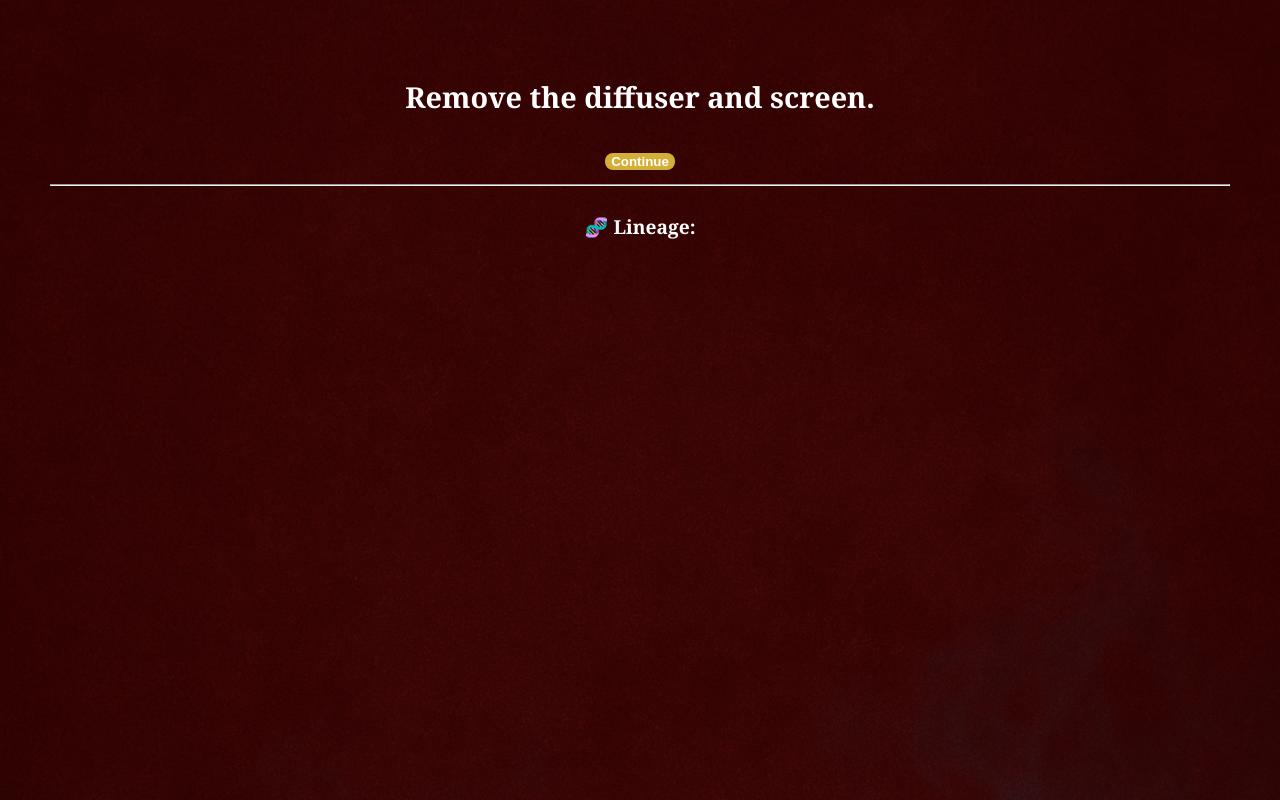
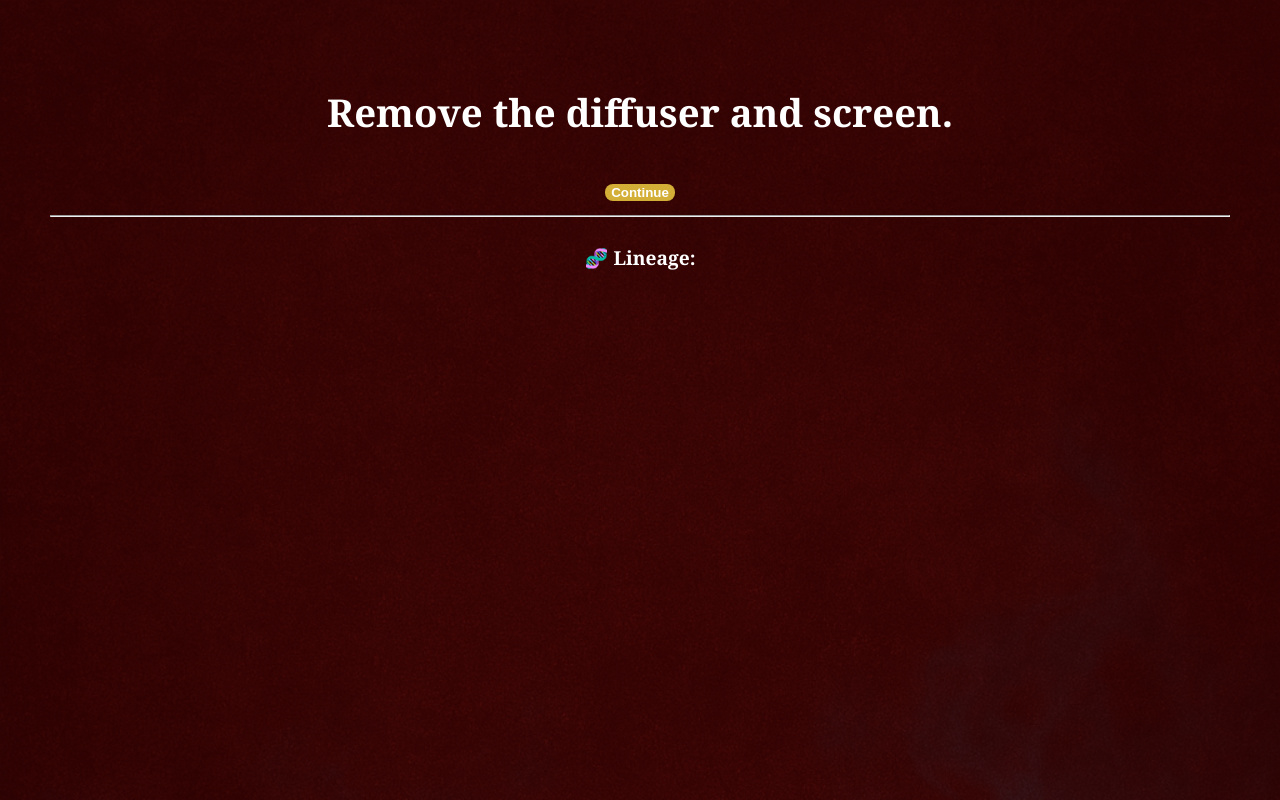
Before and after one commit to Jasper-Approved/vernon-scroll-web, a Flask app: page /step in a window 1280 px wide. Run offline with Flask 3, Linux system fonts and the light colour scheme.

Commit message:
Update glyph.html
Added ritual class for sizing

```diff
--- a/templates/glyph.html
+++ b/templates/glyph.html
@@ -8,7 +8,7 @@
   <div class="fog-overlay"></div>
   <div class="scroll-container">
     {% if step.text %}
-      <h2>{{ step.text }}</h2>
+      <h2 class="ritual-text">{{ step.text }}</h2>
       {% if step.pause %}
         <form method="post">
           <button type="submit">Continue</button>
@@ -19,7 +19,7 @@
         </form>
       {% endif %}
     {% elif step.question %}
-      <h2>{{ step.question }}</h2>
+      <h2 class="ritual-text">{{ step.question }}</h2>
       <form method="post">
         <input type="hidden" name="question" value="{{ step.question }}">
         <button name="response" value="yes">Yes</button>
```
